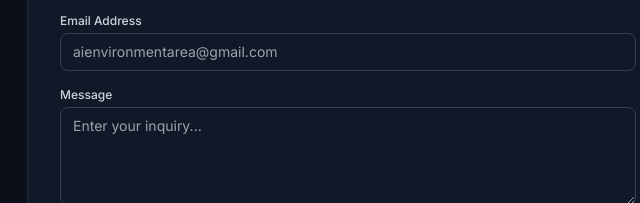
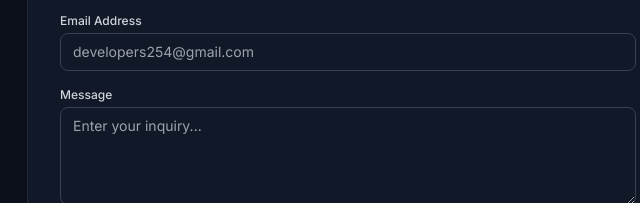
Before and after one commit to jfrankline818-arch/AppStream-Monitor, a plain HTML site: page index.html in a window 1280 px wide. Shown: the part 1846-2049 px from the top of the page, 5-645 px from the left. Drawn offline with nearby package versions, Linux system fonts and the light colour scheme.

Commit message:
Update index.html

```diff
--- a/index.html
+++ b/index.html
@@ -243,7 +243,7 @@
                 </div>
                 <div>
                     <label class="block text-xs font-medium text-gray-300 mb-1">Email Address</label>
-                    <input type="email" required placeholder="aienvironmentarea@gmail.com" class="w-full bg-gray-900 border border-gray-700 rounded-lg px-3 py-2 text-sm text-white focus:outline-none focus:border-brand-500">
+                    <input type="email" required placeholder="developers254@gmail.com" class="w-full bg-gray-900 border border-gray-700 rounded-lg px-3 py-2 text-sm text-white focus:outline-none focus:border-brand-500">
                 </div>
                 <div>
                     <label class="block text-xs font-medium text-gray-300 mb-1">Message</label>
```
